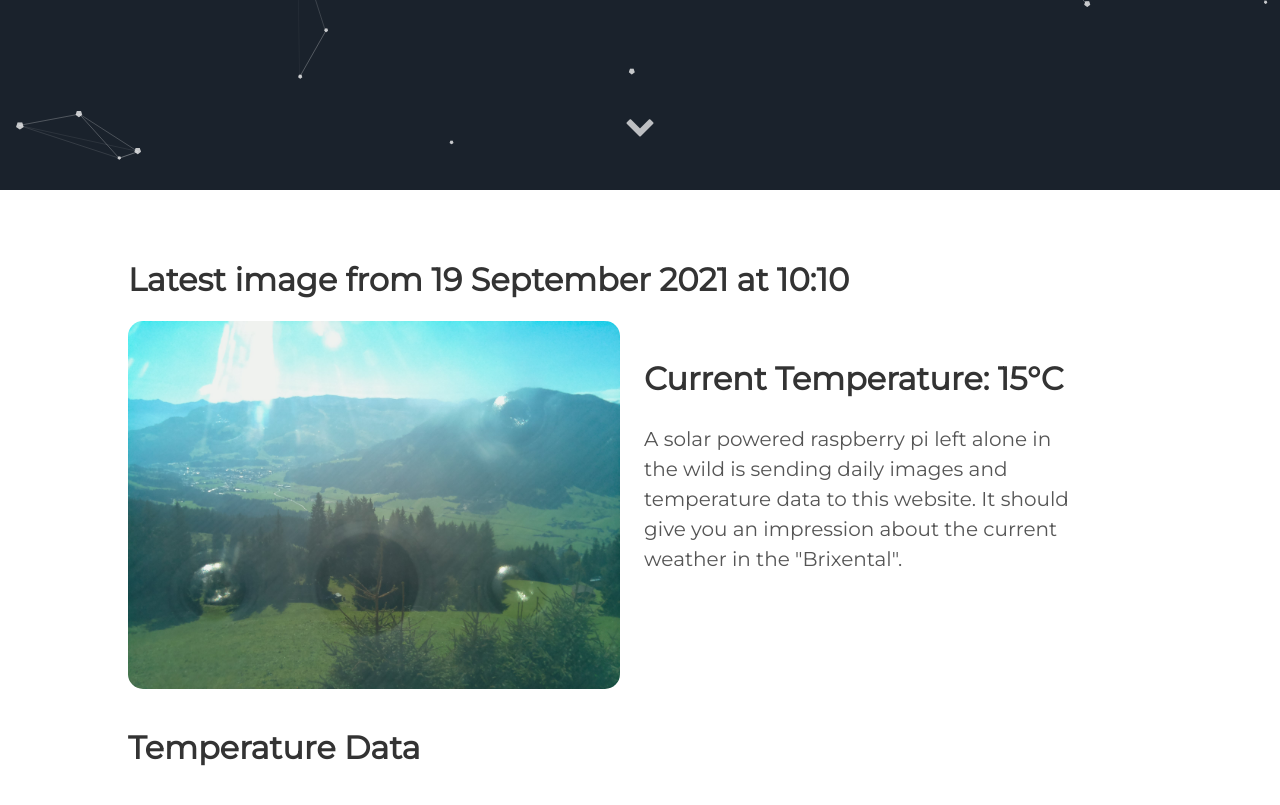
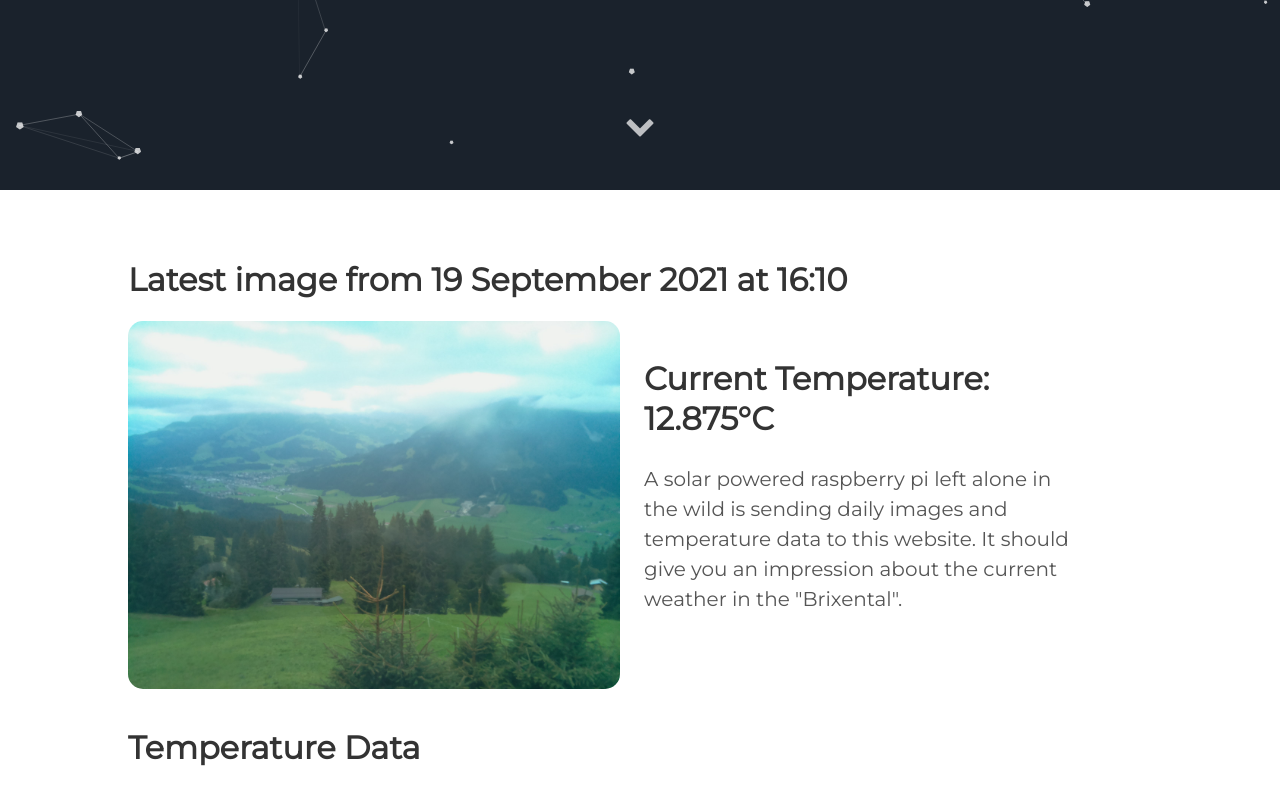
Before and after one commit to vektorious/vektorious.github.io, a Jekyll site: the page built from resources/huette.md, in a window 1280 px wide and 900 px high, scrolled down 710 px. Shown: the top 805 px of the window. Built offline with Jekyll 4.4.1, drawn with Linux system fonts in a browser that asks for light colours.

Commit message:
I'm a bot beep boop

```diff
--- a/resources/huette.md
+++ b/resources/huette.md
@@ -6,13 +6,13 @@ image: '/assets/img/'
 description: 'Live image from the Austrian alps'
 twitter_text: ' '
 ---
-## Latest image from 19 September 2021 at 10:10
+## Latest image from 19 September 2021 at 16:10
 <div class="huette">
   <div class="huette-image">
     <img src="{{ "/assets/img/huette.jpg" | prepend: site.baseurl }}">
   </div>
   <div class="huette-text">
-        <h2>Current Temperature: 15°C</h2>
+        <h2>Current Temperature: 12.875°C</h2>
         <p>A solar powered raspberry pi left alone in the wild is sending daily images and temperature data to this website. It should give you an impression about the current weather in the "Brixental".</p>
 
   </div>
```
Also changed, not shown: rpi-script/2021-09-19_160935.txt (renamed from rpi-script/2021-09-19_100932.txt, +5 -5 lines), rpi-script/huette.md (+2 -2 lines), assets/img/huette.jpg, assets/img/temp_plot.png, rpi-script/temp_plot.png, 1 other file.
